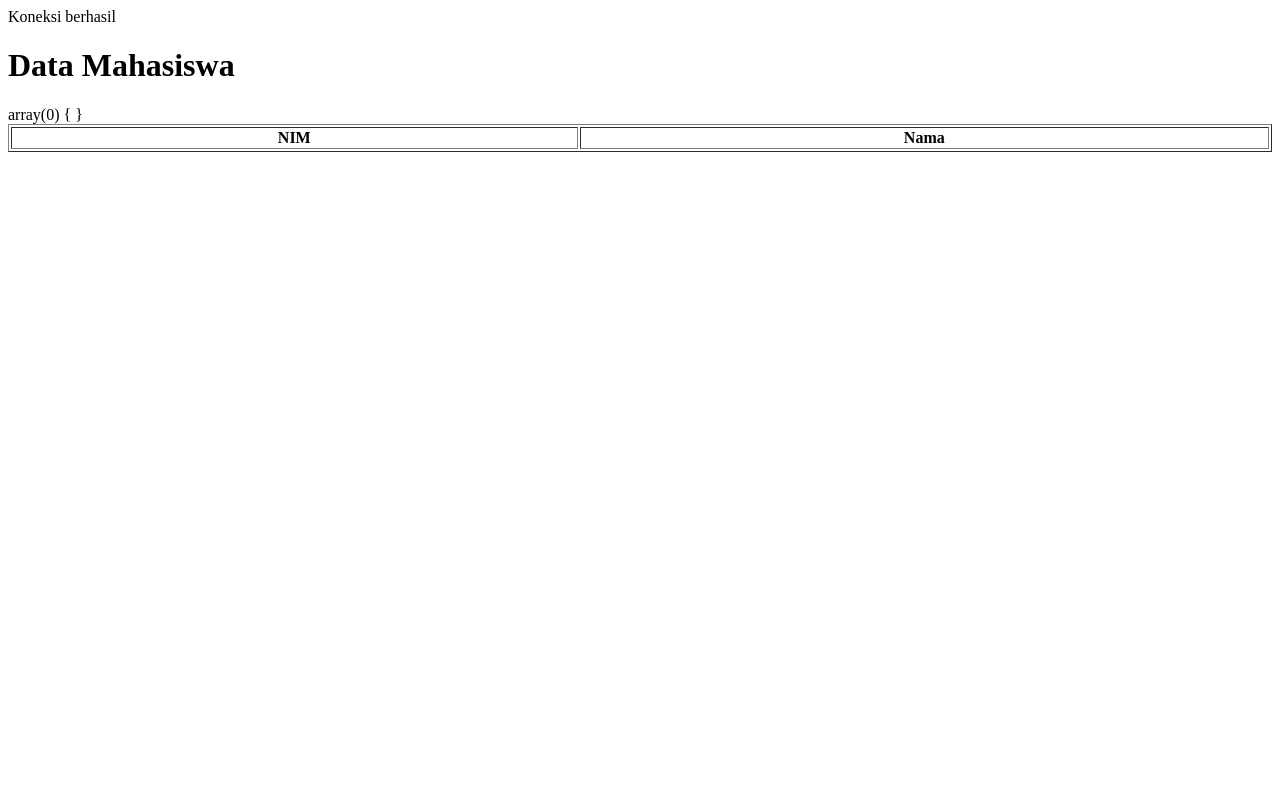
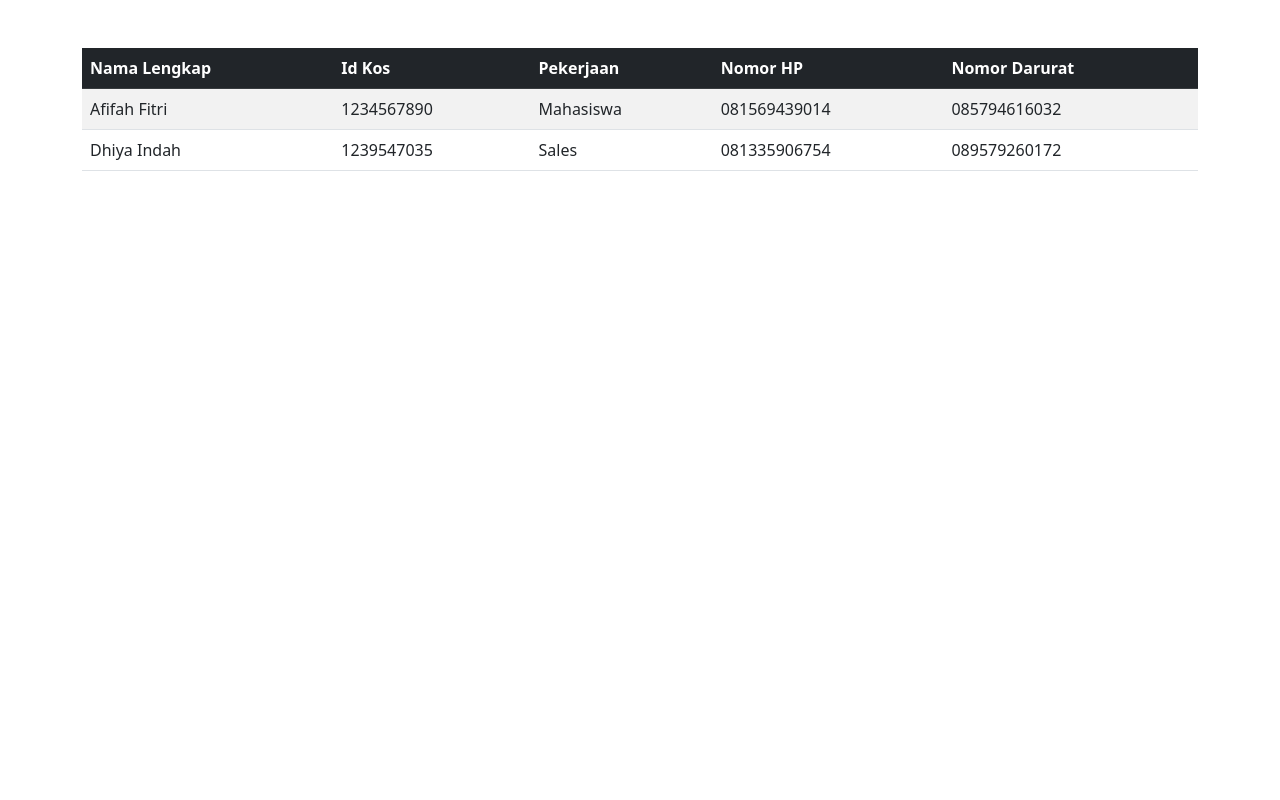
Before and after one commit to qonitaluthfia/belajar-php, a PHP site: page / in a window 1280 px wide. Run offline with PHP 8.4, Linux system fonts and the light colour scheme; data that the repository does not hold is empty.

Commit message:
proses 1

```diff
--- /dev/null
+++ b/database.php
@@ -0,0 +1,12 @@
+<?php
+$con = mysqli_connect("localhost","root","","kos");
+
+
+
+
+
+
+
+
+
+?>
--- a/index.php
+++ b/index.php
@@ -1,34 +1,5 @@
 <?php
-//membuat koneksi//
-$con = mysqli_connect("localhost","root","","fakultas");
-
-//cek koneksi dengan MySQL//
-if(mysqli_connect_errno()){
-    echo "Koneksi gagal". mysqli_connect_error();
-}else{
-    echo "Koneksi berhasil";
-}
-
-//membaca data dari tabel mysql//
-$query = "SELECT * FROM mahasiswa";
-
-//tampilkan data dengan menjalankan mysql query//
-$result = mysqli_query($con,$query);
-$mahasiswa = [];
-if ($result){
-    //tampilkan data satu per satu
-    while($row = mysqli_fetch_assoc($result)){
-        $mahasiswa [] = $row;
-    }
-    mysqli_free_result($result);
-}
-
-// tutup koneksi mysql
-mysqli_close($con);
-foreach($mahasiswa as $value){
-    echo $value["nama"];
-}
-
+    include 'database.php'
 ?>
 
 <!DOCTYPE html>
@@ -37,22 +8,36 @@ foreach($mahasiswa as $value){
     <meta charset="UTF-8">
     <meta name="viewport" content="width=device-width, initial-scale=1.0">
     <meta http-equiv="X-UA-Compatible" content="ie=edge">
-    <title>Data Mahasiswa</title>
+    <link href="https://cdn.jsdelivr.net/npm/bootstrap@5.2.3/dist/css/bootstrap.min.css" rel="stylesheet" integrity="sha384-rbsA2VBKQhggwzxH7pPCaAqO46MgnOM80zW1RWuH61DGLwZJEdK2Kadq2F9CUG65" crossorigin="anonymous">
+    <title>Data Kos Lancar Jaya</title>
 </head>
 <body>
-    <h1> Data Mahasiswa </h1>
-    <?php var_dump($mahasiswa); ?>
-    <table border="1" style="width:100%;">
+    <div class="container">
+    <table class="table table-striped table-hover mt-5">
+    <thead class= table-dark>
+        <th> Nama Lengkap </th>
+        <th> Id Kos </th>
+        <th> Pekerjaan </th>
+        <th> Nomor HP </th>
+        <th> Nomor Darurat </th>
+    </thead>
+    <tbody>
         <tr>
-            <th>NIM</th>
-            <th>Nama</th>
+            <td> Afifah Fitri </td>
+            <td> 1234567890 </td>
+            <td> Mahasiswa </td>
+            <td> 081569439014 </td>
+            <td> 085794616032 </td>
         </tr>
-        <?php foreach($mahasiswa as $value): ?>
         <tr>
-            <th><?php echo $value["nim"]; ?></th>
-            <th><?php echo $value["nama"]; ?></th>
+            <td> Dhiya Indah </td>
+            <td> 1239547035 </td>
+            <td> Sales </td>
+            <td> 081335906754 </td>
+            <td> 089579260172 </td>
         </tr>
-        <?php endforeach; ?>
+    </tbody>
     </table>
+    </div>
 </body>
 </html>
```
Also changed, not shown: index1.php (added, +58 -0 lines), insert1.php (renamed from insert.php).
